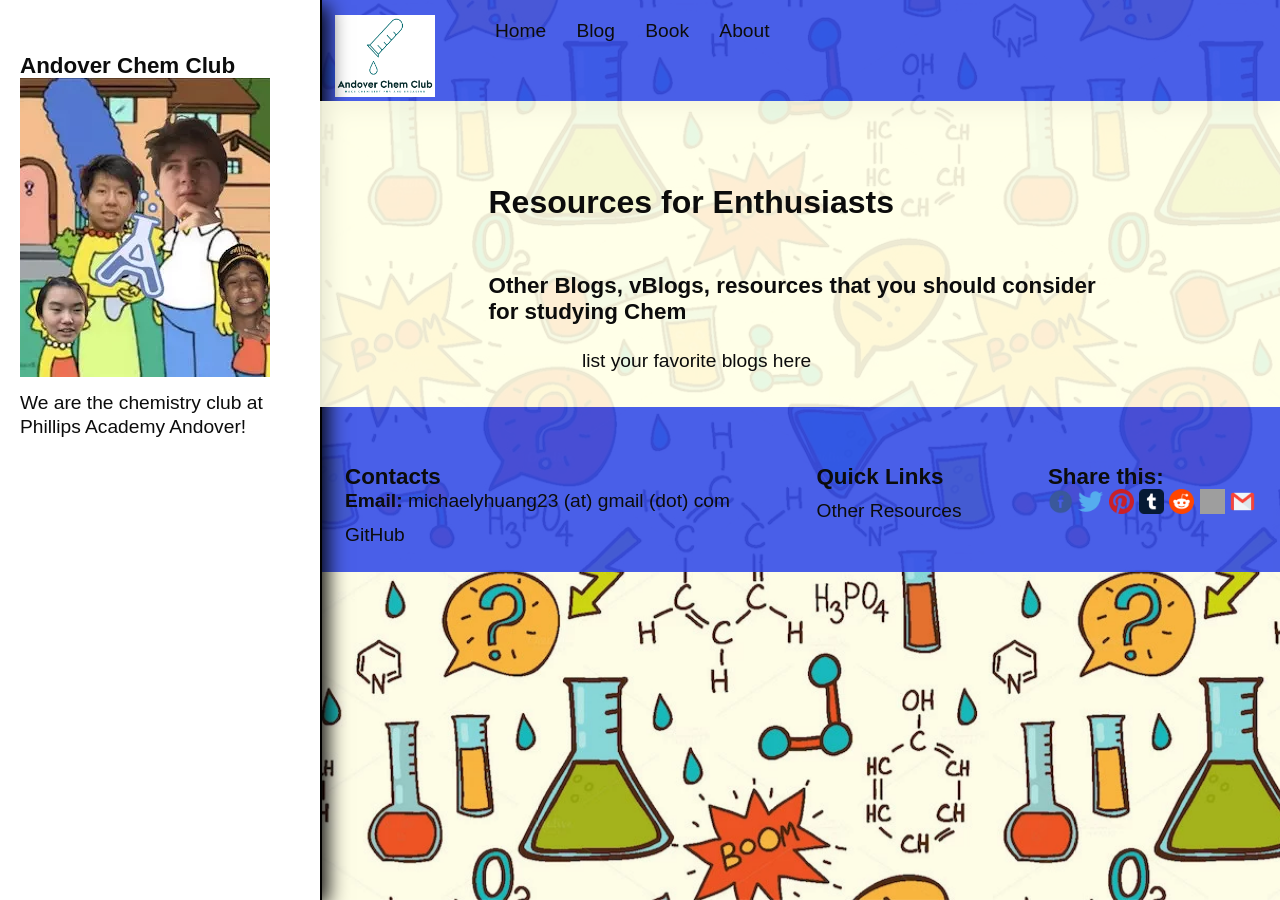
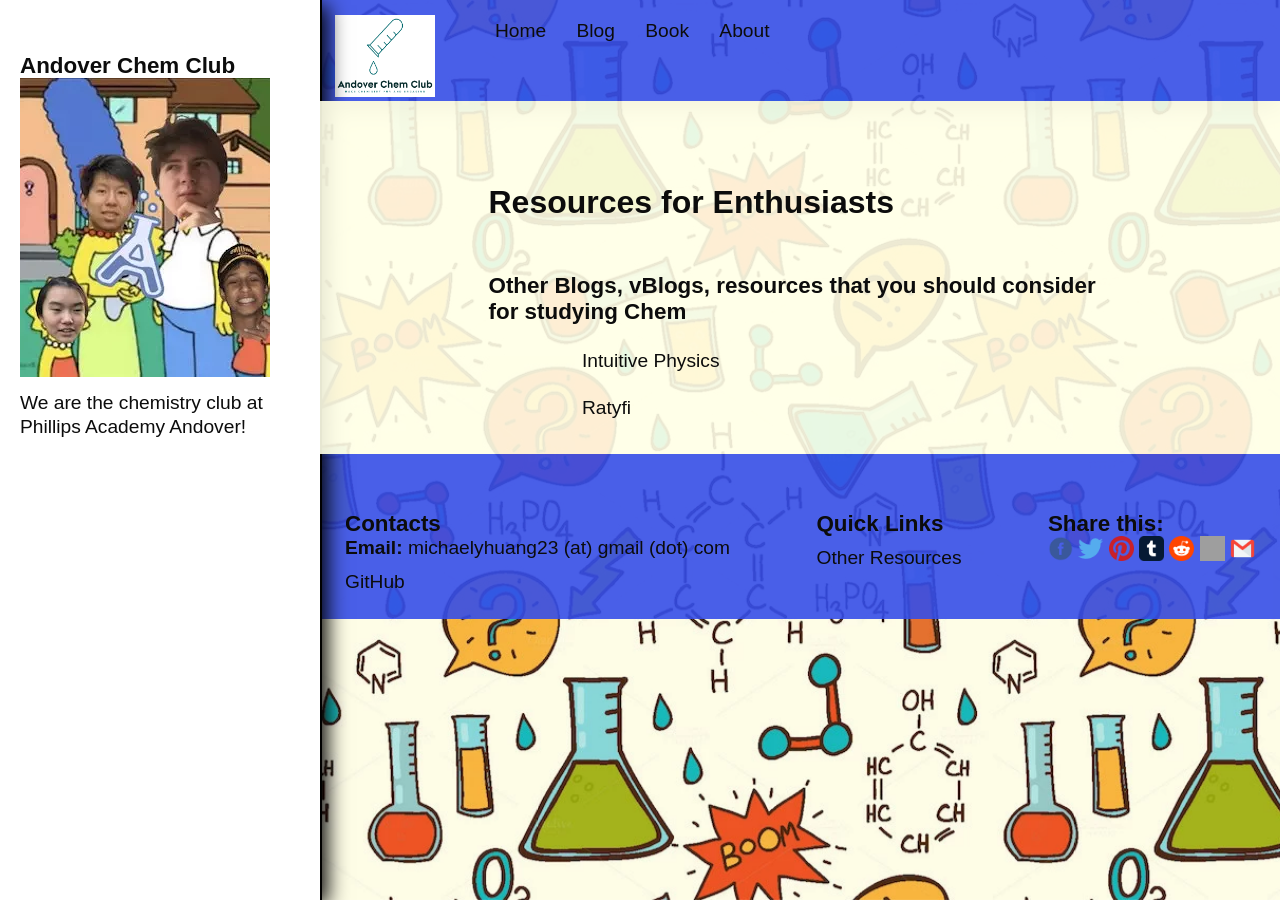
Before and after one commit to ChemistryAtAndover/ChemistryAtAndover.github.io, a Jekyll site: the page built from otherblogs.html, in a window 1280 px wide. Built offline with Jekyll 4.4.1, drawn with Linux system fonts in a browser that asks for light colours; grey boxes are pictures that could not be loaded.

Commit message:
cool links

```diff
--- a/otherblogs.html
+++ b/otherblogs.html
@@ -3,13 +3,15 @@ layout: home
 title: Chem Club - Other Resources
 description: Some other resources we suggest you to read up on
 ---
+
 <div class="side-margin">
     <h1>Resources for Enthusiasts</h1>
     <br>
     <h4>Other Blogs, vBlogs, resources that you should consider for studying Chem</h3>
     <div class="side-margin">
         <ul class="sep-list">
-            <li>list your favorite blogs here</li>
+            <li><a href="https://intuitivephysics.me">Intuitive Physics</a></li>
+            <li><a href="https://ratyfi.com/">Ratyfi</a></li>
         </ul>
     </div>
 </div>
```
